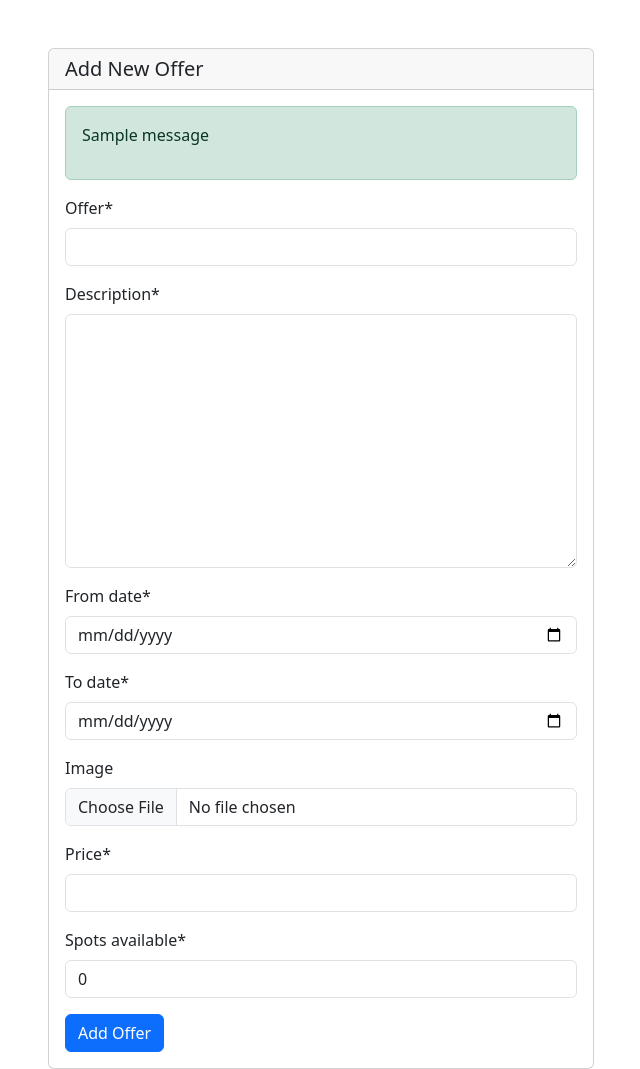
After one commit to abdu26399/FlyBoredom, a Django app: page /owner/add-offer in a window 1280 px wide. The commit adds this page. Shown: the whole page, without its empty margins (319-959 px from the left). Run offline with Django 4.2, Linux system fonts and the light colour scheme; tables that the repository leaves empty hold one stand-in row (values such as "Sample post"); one stand-in notice (Sample message) is shown; some libraries are stand-ins or nearby versions.

Commit message:
Added features to add, delete and edit offers

```diff
--- a/flyboredome/urls.py
+++ b/flyboredome/urls.py
@@ -21,5 +21,5 @@ from django.conf.urls.static import static
 urlpatterns = [
     path('admin/', admin.site.urls),
     path('testimonials/', include('testimonials.urls')),
-    path('owner-admin/', include('owner_admin.urls')),
+    path('owner/', include('owner_admin.urls')),
 ] + static(settings.MEDIA_URL, document_root=settings.MEDIA_ROOT)
--- a/owner_admin/admin.py
+++ b/owner_admin/admin.py
@@ -3,7 +3,8 @@ from owner_admin.models import Offers
 
 
 class OffersAdmin(admin.ModelAdmin):
-    list_display = ('offer', 'description', 'date_added', 'from_date', 'to_date', 'image', 'price')
+    list_display = ('offer', 'date_added', 'from_date', 'to_date', 'price', 'spots_available', 'status')
+    search_fields = ('offer', 'description', 'date_added', 'from_date', 'to_date', 'image', 'price')
 
 
-admin.site.register(Offers)
+admin.site.register(Offers, OffersAdmin)
--- /dev/null
+++ b/owner_admin/forms.py
@@ -0,0 +1,11 @@
+from django import forms
+from owner_admin.models import Offers
+
+
+class AddOrEditOfferForm(forms.ModelForm):
+    class Meta:
+        model = Offers
+        fields = '__all__'
+        widgets = {'date_added': forms.DateInput(attrs={'hidden': True, 'readonly': True}),
+                   'from_date': forms.DateInput(attrs={'type': 'date'}),
+                   'to_date': forms.DateInput(attrs={'type': 'date'})}
--- a/owner_admin/models.py
+++ b/owner_admin/models.py
@@ -1,4 +1,7 @@
 from django.db import models
+from django.utils import timezone
+
+from uuid import uuid4
 
 
 class Offers(models.Model):
@@ -9,6 +12,23 @@ class Offers(models.Model):
     to_date = models.DateTimeField()
     image = models.ImageField(upload_to='images/', blank=True, null=True)
     price = models.DecimalField(max_digits=6, decimal_places=2)
+    spots_available = models.PositiveIntegerField(default=0)
+
+    def save(self, *args, **kwargs):
+        if self.image:
+            ext = self.image.name.split('.')[-1]
+            self.image.name = f'{uuid4()}.{ext}'
+        super().save(*args, **kwargs)
+
+    def status(self):
+        if self.spots_available == 0:
+            return 'Sold Out'
+        elif self.from_date > timezone.now():
+            return 'Coming Soon'
+        elif self.from_date <= timezone.now() <= self.to_date:
+            return 'Available'
+        elif self.to_date < timezone.now():
+            return 'Expired'
 
     class Meta:
         ordering = ['-date_added']
--- /dev/null
+++ b/owner_admin/templates/owner_admin/add_or_edit_offer.html
@@ -0,0 +1,35 @@
+{% extends "base.html" %}
+{% load crispy_forms_filters %}
+{% load crispy_forms_tags %}
+{% block content %}
+    <div class="row justify-content-center">
+        <div class="col-sm-6">
+            <div class="card mt-5 card-border">
+                <h5 class="card-header">Add New Offer</h5>
+                <div class="card-body">
+                    {% if form.errors %}
+                        <div class="alert alert-danger">
+                            {% for field in form %}
+                                {% for error in field.errors %}
+                                    <p>{{ error }}</p>
+                                {% endfor %}
+                            {% endfor %}
+                        </div>
+                    {% endif %}
+                    {% if messages %}
+                        <div class="alert alert-success">
+                            {% for message in messages %}
+                                <p>{{ message }}</p>
+                            {% endfor %}
+                        </div>
+                    {% endif %}
+                    <form action="" method="post" enctype="multipart/form-data">
+                        {% csrf_token %}
+                        {{ form|crispy }}
+                        <button type="submit" class="btn btn-primary">Add Offer</button>
+                    </form>
+                </div>
+            </div>
+        </div>
+    </div>
+{% endblock %}
--- a/owner_admin/urls.py
+++ b/owner_admin/urls.py
@@ -5,5 +5,8 @@ app_name = 'owner_admin'
 
 urlpatterns = [
     path('', views.index, name='admin_home'),
-    path('delete_testimonial/<int:testimonial_id>', views.delete_testimonial, name='delete_testimonial'),
+    path('delete-testimonial/<int:testimonial_id>', views.delete_testimonial, name='delete_testimonial'),
+    path('delete-offer/<int:offer_id>', views.delete_offer, name='delete_offer'),
+    path('add-offer', views.add_or_edit_offer, name='add_offer'),
+    path('edit-offer/<int:offer_id>', views.add_or_edit_offer, name='edit_offer'),
 ]
--- a/owner_admin/views.py
+++ b/owner_admin/views.py
@@ -2,15 +2,43 @@ from django.shortcuts import render, redirect
 from django.urls import reverse
 from django.http import HttpResponseRedirect
 
-from testimonials.models import Testimonial, Photos
+from testimonials.models import Testimonial
+from owner_admin.models import Offers
+from owner_admin.forms import AddOrEditOfferForm
 
 
 def index(request):
+    latest_offers = Offers.objects.order_by('-date_added')
     latest_testimonials = Testimonial.objects.order_by('-date_added')
-    return render(request, 'owner_admin/index.html', {'latest_testimonials': latest_testimonials})
+    return render(request, 'owner_admin/index.html', {'latest_testimonials': latest_testimonials,
+                                                      'latest_offers': latest_offers})
 
 
 def delete_testimonial(request, testimonial_id):
     testimonial = Testimonial.objects.get(id=testimonial_id)
     testimonial.delete()
     return HttpResponseRedirect(reverse('owner_admin:admin_home'))
+
+
+def delete_offer(request, offer_id):
+    offer = Offers.objects.get(id=offer_id)
+    offer.delete()
+    return HttpResponseRedirect(reverse('owner_admin:admin_home'))
+
+
+def add_or_edit_offer(request, offer_id=None):
+    if offer_id:
+        offer = Offers.objects.get(id=offer_id)
+    else:
+        offer = None
+    if request.method == 'POST':
+        form = AddOrEditOfferForm(request.POST, request.FILES, instance=offer)
+        if form.is_valid():
+            form.save()
+            return redirect('owner_admin:admin_home')
+        else:
+            message = 'Please correct the error below.'
+            return render(request, 'owner_admin/add_or_edit_offer.html', {'form': form, 'message': message})
+    else:
+        form = AddOrEditOfferForm(instance=offer)
+        return render(request, 'owner_admin/add_or_edit_offer.html', {'form': form})
--- a/testimonials/models.py
+++ b/testimonials/models.py
@@ -10,7 +10,6 @@ class Testimonial(models.Model):
     # photo = models.ImageField(upload_to='photos',null=True,blank=True)
     date_added = models.DateTimeField(auto_now_add=True)
 
-
     class Meta:
         ordering = ['-date_added']
 
@@ -20,7 +19,7 @@ class Testimonial(models.Model):
 
 class Photos(models.Model):
     testimonial = models.ForeignKey(Testimonial, on_delete=models.CASCADE, related_name="photos")
-    photo = models.ImageField(upload_to='photos/%Y/%m/%d/%H/%M/%S/',null=True,blank=True)
+    photo = models.ImageField(upload_to='photos/%Y/%m/%d/%H/%M/%S/', null=True, blank=True)
     date_added = models.DateTimeField(auto_now_add=True)
 
     class Meta:
--- a/testimonials/templates/base.html
+++ b/testimonials/templates/base.html
@@ -3,7 +3,9 @@
 <head>
     <meta charset="UTF-8">
     <meta name="viewport" content="width=device-width, initial-scale=1.0">
-    <link href="https://cdn.jsdelivr.net/npm/bootstrap@5.3.0-alpha1/dist/css/bootstrap.min.css" rel="stylesheet" integrity="sha384-GLhlTQ8iRABdZLl6O3oVMWSktQOp6b7In1Zl3/Jr59b6EGGoI1aFkw7cmDA6j6gD" crossorigin="anonymous">
+    <link href="https://cdn.jsdelivr.net/npm/bootstrap@5.3.0-alpha1/dist/css/bootstrap.min.css" rel="stylesheet"
+          integrity="sha384-GLhlTQ8iRABdZLl6O3oVMWSktQOp6b7In1Zl3/Jr59b6EGGoI1aFkw7cmDA6j6gD" crossorigin="anonymous">
+    <link rel="stylesheet" href="https://cdn.jsdelivr.net/npm/bootstrap-icons@1.10.3/font/bootstrap-icons.css">
     <title>FlyBoredom</title>
 </head>
 <body>
@@ -18,6 +20,8 @@
 
         </main>
     </div>
-    <script src="https://cdn.jsdelivr.net/npm/bootstrap@5.3.0-alpha1/dist/js/bootstrap.bundle.min.js" integrity="sha384-w76AqPfDkMBDXo30jS1Sgez6pr3x5MlQ1ZAGC+nuZB+EYdgRZgiwxhTBTkF7CXvN" crossorigin="anonymous"></script>
+    <script src="https://cdn.jsdelivr.net/npm/bootstrap@5.3.0-alpha1/dist/js/bootstrap.bundle.min.js"
+            integrity="sha384-w76AqPfDkMBDXo30jS1Sgez6pr3x5MlQ1ZAGC+nuZB+EYdgRZgiwxhTBTkF7CXvN"
+            crossorigin="anonymous"></script>
 </body>
 </html>
--- a/testimonials/views.py
+++ b/testimonials/views.py
@@ -22,7 +22,7 @@ class CreateTestimonialView(CreateView):
         instance = form.save()
         images = self.request.FILES.getlist('images')
         for image in images:
-            Photos.objects.create(testimonial=instance,photo=image)
+            Photos.objects.create(testimonial=instance, photo=image)
 
         return super(CreateTestimonialView, self).form_valid(form)
 
```
Also changed, not shown: owner_admin/templates/owner_admin/index.html (+48 -3 lines), testimonials/templates/testimonials/testimonial_form.html (+4 -3 lines), owner_admin/migrations/0004_alter_offers_options.py (added), owner_admin/migrations/0005_offers_spots_available.py (added), testimonials/forms.py (line endings or trailing spaces).
